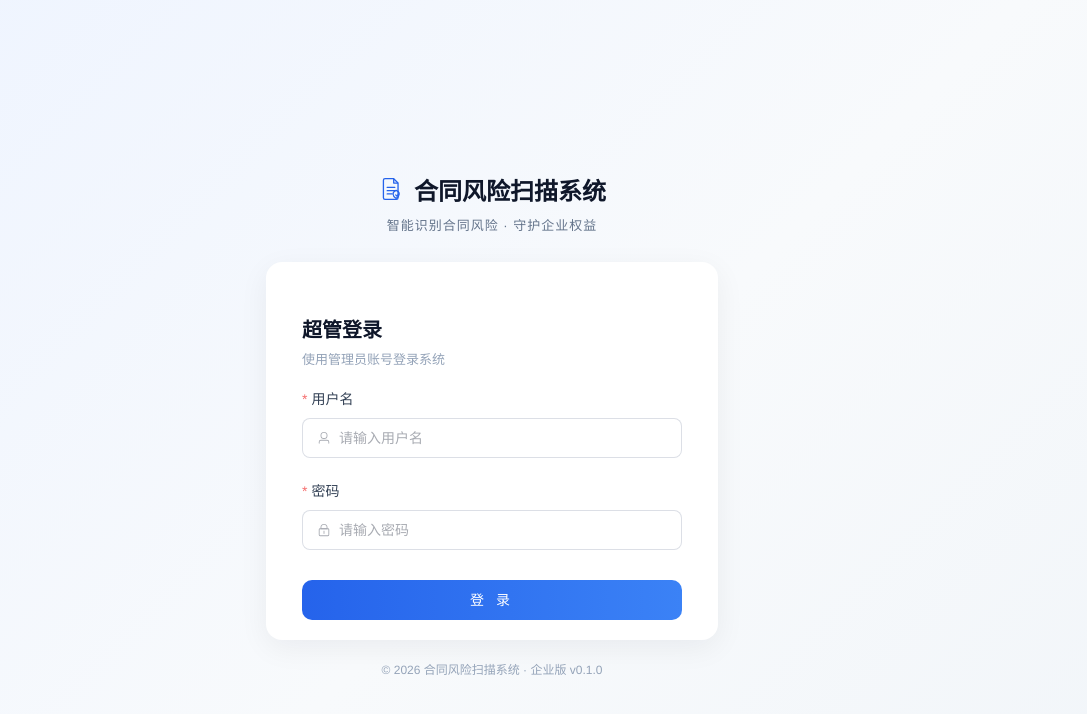
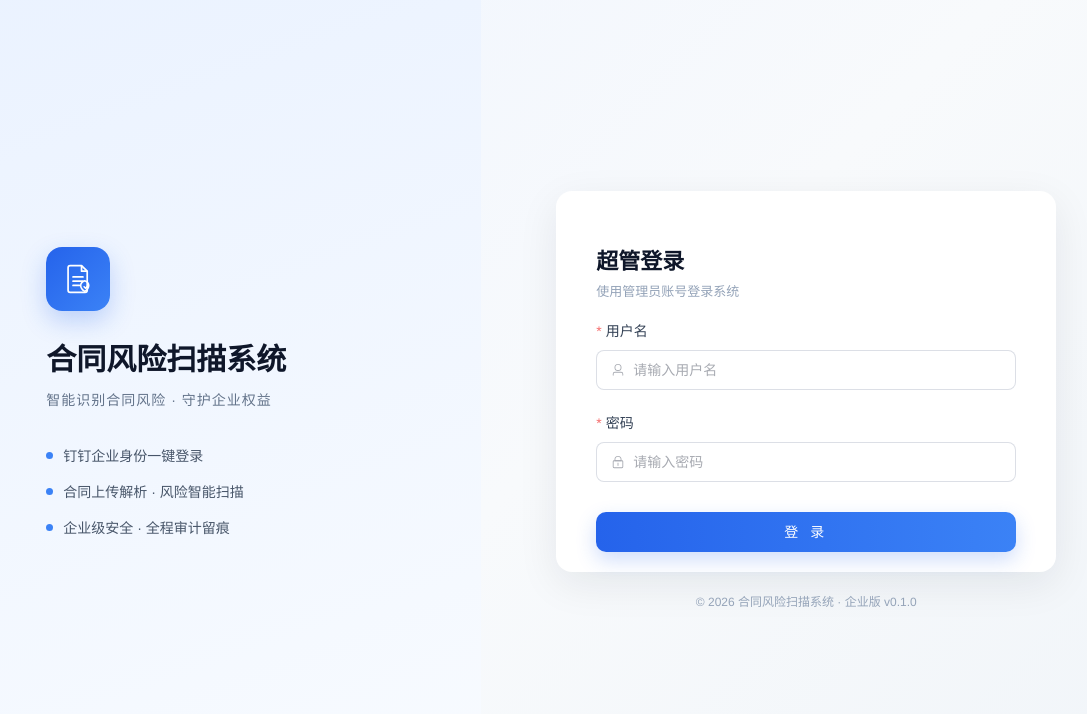
Before and after one commit to MrLiuGangQiang/contract-risk, a Vue app in the folder frontend/: page /login in a window 1280 px wide. Shown: the top 714 px of the page, without its empty margins (148-1235 px from the left). Built offline with nearby package versions, Linux system fonts and the light colour scheme; no server answers.

Commit message:
style(login): 恢复左右分栏布局，保留钉钉图标裸展示
- 左侧品牌区：系统名称/定位语/功能特性，浅色渐变
- 右侧登录卡片：钉钉图标 + 扫码登录 + 超管入口，无边框浅色
- 整体回到左右分栏的高级感布局

```diff
--- a/frontend/src/views/LoginView.vue
+++ b/frontend/src/views/LoginView.vue
@@ -1,13 +1,32 @@
 <template>
   <div class="login-page">
-    <header class="brand-head">
-      <div class="brand-row">
-        <ContractIcon :size="26" color="#2563eb" class="brand-icon" />
-        <h1>合同风险扫描系统</h1>
+    <!-- 左侧品牌区（浅色，说明系统用途） -->
+    <section class="brand-panel">
+      <div class="brand-inner">
+        <div class="brand-logo">
+          <ContractIcon :size="34" color="#fff" />
         </div>
+        <h1 class="brand-title">合同风险扫描系统</h1>
         <p class="brand-slogan">智能识别合同风险 · 守护企业权益</p>
-    </header>
+        <ul class="brand-features">
+          <li>
+            <span class="feature-dot" />
+            <span>钉钉企业身份一键登录</span>
+          </li>
+          <li>
+            <span class="feature-dot" />
+            <span>合同上传解析 · 风险智能扫描</span>
+          </li>
+          <li>
+            <span class="feature-dot" />
+            <span>企业级安全 · 全程审计留痕</span>
+          </li>
+        </ul>
+      </div>
+    </section>
 
+    <!-- 右侧登录区（浅色卡片，无边框） -->
+    <section class="form-panel">
       <div class="login-card" v-loading="loadingMethods">
         <!-- 钉钉扫码登录（默认内嵌官方二维码，不自动跳转） -->
         <template v-if="mode === 'dingtalk'">
@@ -72,6 +91,7 @@
         </template>
       </div>
       <div class="login-footer">&copy; 2026 合同风险扫描系统 · 企业版 v0.1.0</div>
+    </section>
   </div>
 </template>
 
@@ -222,49 +242,81 @@ async function onLogin() {
 .login-page {
   min-height: 100vh;
   display: flex;
-  flex-direction: column;
-  align-items: center;
-  justify-content: center;
-  padding: 24px;
   background: linear-gradient(135deg, #eef4ff 0%, #f8fafc 55%, #f1f5f9 100%);
   color: #0f172a;
 }
 
-/* ===== 顶部品牌区（说明系统用途） ===== */
-.brand-head {
-  text-align: center;
-  margin-bottom: 28px;
-}
-.brand-row {
+/* ===== 左侧品牌区（浅色，高级感） ===== */
+.brand-panel {
+  flex: 1.1;
   display: flex;
   align-items: center;
   justify-content: center;
-  gap: 10px;
+  background: linear-gradient(160deg, #eaf2ff 0%, #f8fbff 100%);
 }
-.brand-row h1 {
-  margin: 0;
-  font-size: 24px;
+.brand-inner {
+  max-width: 440px;
+  padding: 40px;
+}
+.brand-logo {
+  width: 64px;
+  height: 64px;
+  border-radius: 16px;
+  display: flex;
+  align-items: center;
+  justify-content: center;
+  margin-bottom: 24px;
+  background: linear-gradient(135deg, #2563eb, #3b82f6);
+  box-shadow: 0 10px 24px rgba(37, 99, 235, 0.25);
+}
+.brand-title {
+  margin: 0 0 10px;
+  font-size: 30px;
   font-weight: 700;
   color: #0f172a;
 }
 .brand-slogan {
-  margin: 8px 0 0;
-  font-size: 13px;
+  margin: 0 0 36px;
+  font-size: 14px;
   color: #64748b;
   letter-spacing: 1px;
 }
-.brand-icon {
-  flex-shrink: 0;
+.brand-features {
+  list-style: none;
+  margin: 0;
+  padding: 0;
+}
+.brand-features li {
+  display: flex;
+  align-items: center;
+  gap: 10px;
+  margin-bottom: 16px;
+  font-size: 14px;
+  color: #475569;
+}
+.feature-dot {
+  width: 7px;
+  height: 7px;
+  border-radius: 50%;
+  background: #3b82f6;
 }
 
-/* ===== 登录卡片（浅色简洁，无边框） ===== */
+/* ===== 右侧登录区（浅色卡片，无边框） ===== */
+.form-panel {
+  flex: 1;
+  display: flex;
+  flex-direction: column;
+  align-items: center;
+  justify-content: center;
+  padding: 40px;
+}
 .login-card {
   width: 100%;
-  max-width: 380px;
-  padding: 40px 36px 20px;
+  max-width: 420px;
+  padding: 40px 40px 20px;
   background: #fff;
   border-radius: 16px;
-  box-shadow: 0 8px 30px rgba(15, 23, 42, 0.06);
+  box-shadow: 0 12px 40px rgba(15, 23, 42, 0.08);
 }
 .card-head {
   margin-bottom: 20px;
@@ -274,8 +326,8 @@ async function onLogin() {
 }
 .card-head h2 {
   margin: 12px 0 6px;
-  font-size: 20px;
-  font-weight: 600;
+  font-size: 22px;
+  font-weight: 700;
   color: #0f172a;
 }
 .card-head p {
@@ -313,6 +365,7 @@ async function onLogin() {
   letter-spacing: 4px;
   background: linear-gradient(90deg, #2563eb, #3b82f6);
   border: none;
+  box-shadow: 0 8px 20px rgba(37, 99, 235, 0.22);
 }
 .login-btn:hover {
   background: linear-gradient(90deg, #1d4ed8, #2563eb);
```
Lines whose indentation alone changed are shown as unchanged.
